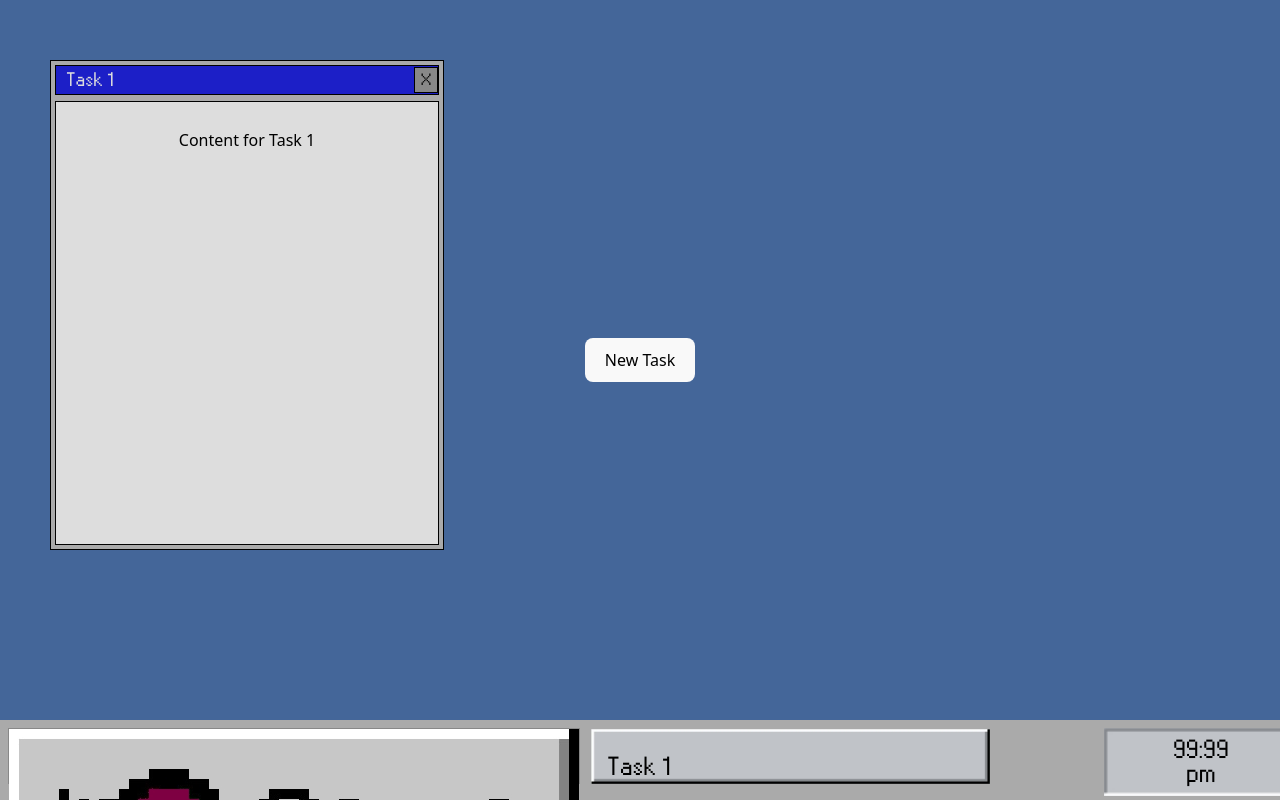
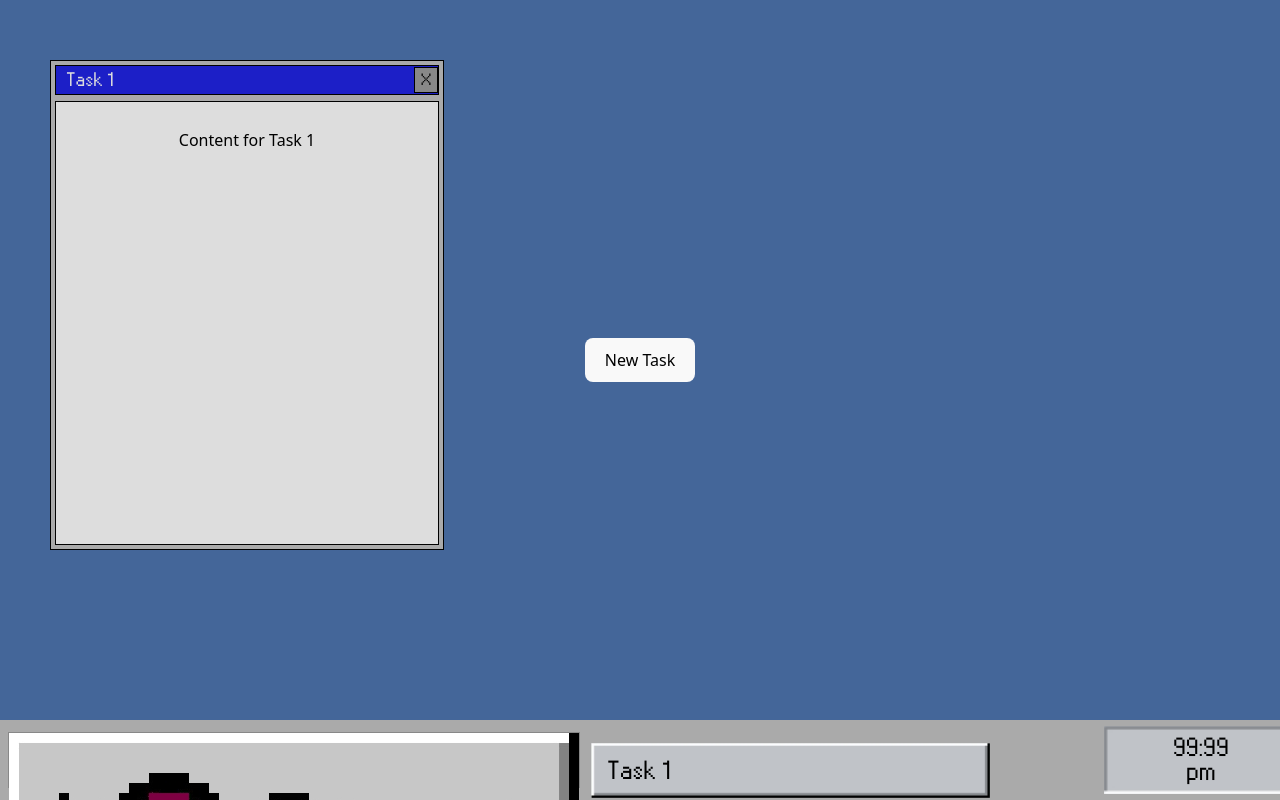
Before and after one commit to jcdotcom/retro-react, a React (Vite) app: page / in a window 1280 px wide. Shown: the top 800 px of the page. Built offline with nearby package versions, Linux system fonts and the light colour scheme.

Commit message:
small fixes

```diff
--- a/src/App.css
+++ b/src/App.css
@@ -16,7 +16,8 @@
 .task-bar {
   display: flex;
   flex-direction: row;
-  align-content: 'center';
+  /*align-content: center;*/
+  align-items: center;
   max-height: 8vh;
   min-height: 60px;
   padding: 8px;
--- a/src/TaskBar.css
+++ b/src/TaskBar.css
@@ -32,7 +32,8 @@
 
   .btn-task {
     display: grid;
-    place-items: left;
+    align-items: center;
+    justify-items: start;
     padding: 1px;
     margin-left: 10px;
     border: none;
@@ -68,7 +69,6 @@
     /*margin: 10px;*/
     margin-left: 16px;
     text-align: left;
-    align-content: center;
     /* TODO: Fix text being in bottom left instead of center left */
   }
 
```
